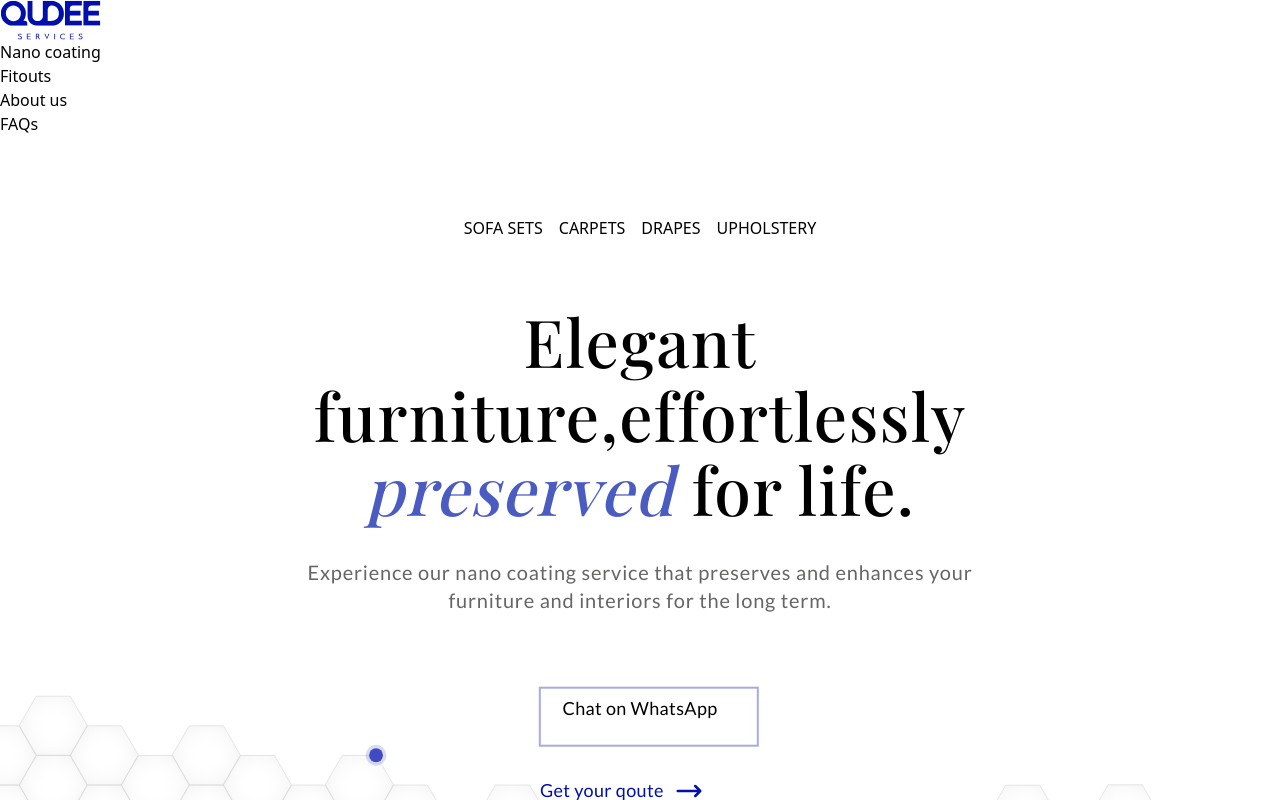
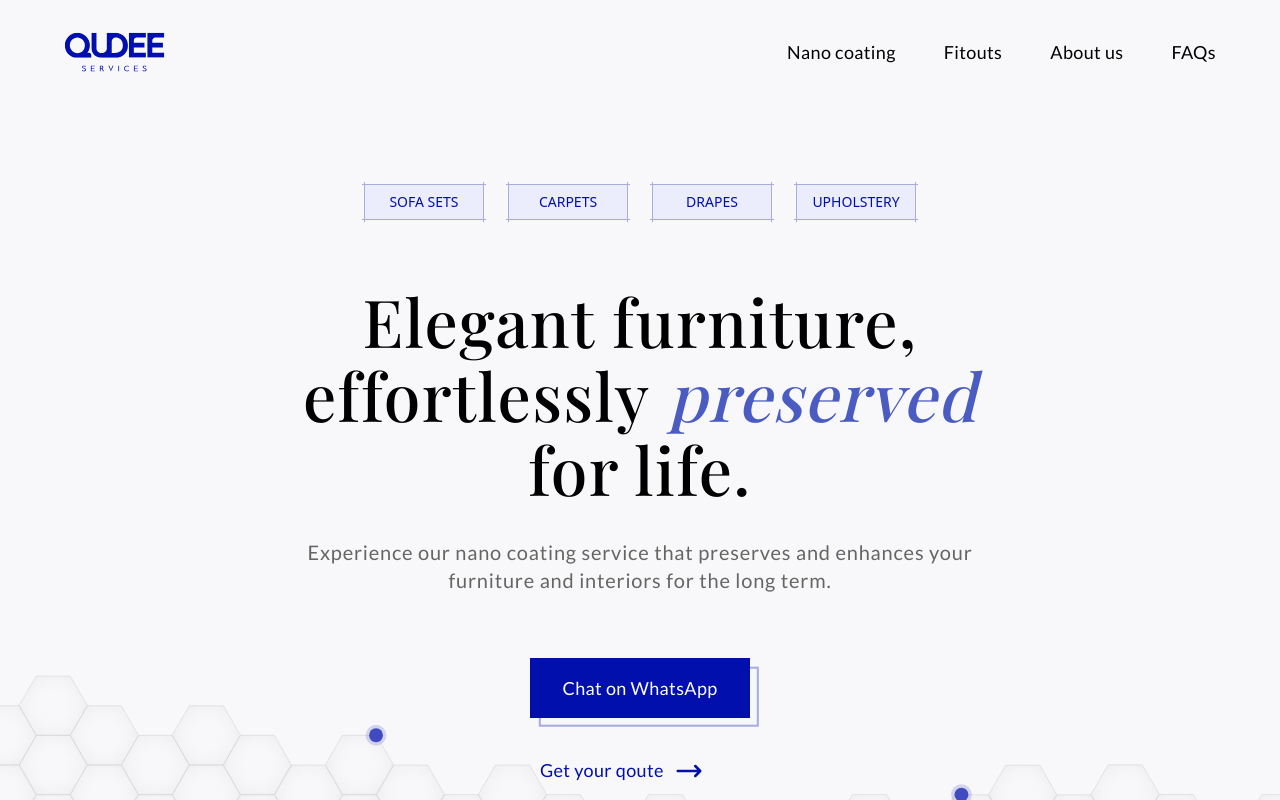
Before and after one commit to llRizvanll/limelight-app, a Next.js app: page / in a window 1280 px wide. Shown: the top 800 px of the page. Built offline with nearby package versions, Linux system fonts and the light colour scheme; a web font is replaced by a local one.

Commit message:
updated tailwind and src

```diff
--- a/tailwind.config.ts
+++ b/tailwind.config.ts
@@ -2,9 +2,9 @@ import type { Config } from "tailwindcss";
 
 const config: Config = {
   content: [
-    "./src/pages/*/.{js,ts,jsx,tsx,mdx}",
-    "./src/components/*/.{js,ts,jsx,tsx,mdx}",
-    "./src/app/*/.{js,ts,jsx,tsx,mdx}",
+    "./src/pages/**/*.{js,ts,jsx,tsx,mdx}",
+    "./src/components/**/*.{js,ts,jsx,tsx,mdx}",
+    "./src/app/**/*.{js,ts,jsx,tsx,mdx}",
   ],
   theme: {
     extend: {
```
Also changed, not shown: 1 other file (tests, documents, lock files or other folders).
